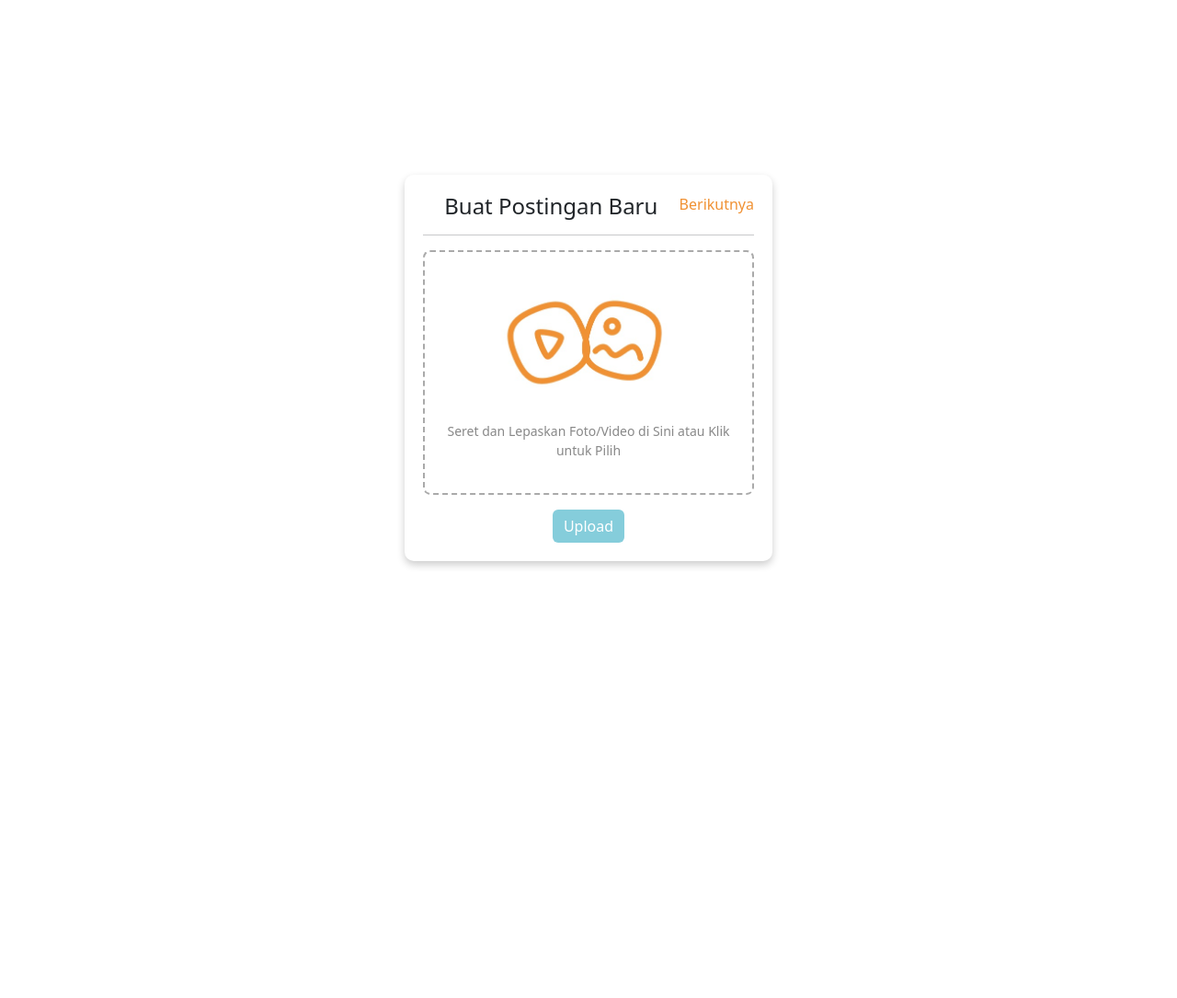
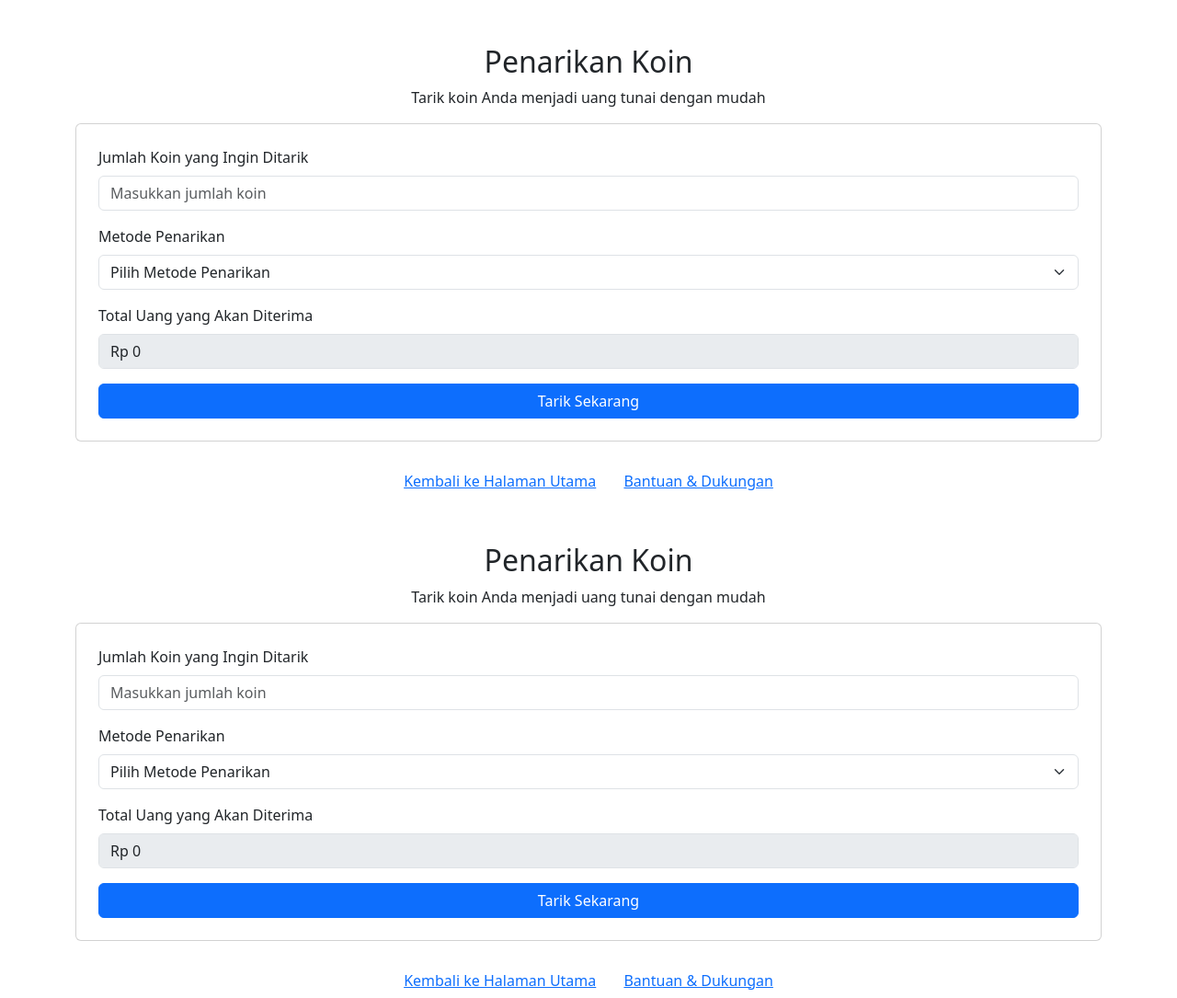
Before and after one commit to andrmda18/Tubes_Kelompok8_FOODIE, a PHP site: page /contoh/upload.php in a window 1280 px wide. Shown: the whole page at 92% size. Before the commit the page ends 617 px from the top, so only its background shows below. Run offline with PHP 8.4, Linux system fonts and the light colour scheme.

Commit message:
user: menambahkan halaman koin saya

```diff
--- a/contoh/upload.php
+++ b/contoh/upload.php
@@ -1,140 +1,102 @@
-<?php
-include "../dbconfig.php"; // Koneksi database
-
-if (isset($_POST['btnSimpan'])) {
-    $foto = $_FILES['foto'];
-
-    if (!empty($foto['name'])) {
-        $photoName = time() . '_' . $foto['name'];
-        move_uploaded_file($foto['tmp_name'], 'images/' . $photoName);
-    } else {
-        $photoName = "";
-    }
-
-    $sqlStatment = "INSERT INTO tambahresep (foto) VALUES ('$photoName')";
-    $query = mysqli_query($conn, $sqlStatment);
-    mysqli_close($conn);
-}
-?>
-
 <!DOCTYPE html>
-<html lang="en">
+<html lang="id">
 <head>
     <meta charset="UTF-8">
     <meta name="viewport" content="width=device-width, initial-scale=1.0">
-  <link href="https://cdn.jsdelivr.net/npm/bootstrap@5.3.0/dist/css/bootstrap.min.css" rel="stylesheet">
-  <link rel="stylesheet" href="uploadfoto.css">
-  <title>Upload Foto atau Video</title>
-  <style>
-    .upload-container {
-        position: fixed;
-        top: 50%;
-        left: 50%;
-        transform: translate(-50%, -50%);
-        background-color: white;
-        padding: 20px;
-        border-radius: 10px;
-        box-shadow: 0 4px 8px rgba(0, 0, 0, 0.2);
-        text-align: center;
-        width: 400px;
-    }
-
-    .upload-header h4 {
-        margin-bottom: 10px;
-    }
-
-    .drag-area {
-        border: 2px dashed #aaa;
-        padding: 20px;
-        border-radius: 8px;
-        cursor: pointer;
-    }
-
-    .drag-area:hover {
-        border-color: #85cddb;
-        background-color: #f5f5f5;
-    }
-
-    .drag-area img {
-        max-width: 100%;
-        display: block;
-        margin: 10px auto;
-    }
-
-    .drag-area p {
-        font-size: 14px;
-        color: #888;
-    }
-
-    .next-button {
-        float: right;
-        color: #f09133;
-        text-decoration: none;
-    }
-
-    .btn-primary {
-        background-color: #85cddb;
-        border: none;
-    }
-
-    .btn-primary:hover {
-        background-color: #007bff;
-    }
-  </style>
+    <title>Penarikan Koin</title>
+    <link href="https://cdn.jsdelivr.net/npm/bootstrap@5.3.0-alpha1/dist/css/bootstrap.min.css" rel="stylesheet">
 </head>
 <body>
-  <div class="upload-container">
-    <div class="upload-header">
-      <a href="#" class="next-button">Berikutnya</a>
-      <h4>Buat Postingan Baru</h4>
-      <hr>
+    <div class="container mt-5">
+        <h2 class="text-center">Penarikan Koin</h2>
+        <p class="text-center">Tarik koin Anda menjadi uang tunai dengan mudah</p>
+
+        <div class="card p-4">
+            <form>
+                <!-- Jumlah Koin -->
+                <div class="mb-3">
+                    <label for="jumlahKoinPenarikan" class="form-label">Jumlah Koin yang Ingin Ditarik</label>
+                    <input type="number" class="form-control" id="jumlahKoinPenarikan" placeholder="Masukkan jumlah koin" required>
                 </div>
-    <div class="upload-body">
-      <form action="upload_foto_video.php" method="POST" enctype="multipart/form-data">
-        <div class="drag-area" id="drag-area">
-          <img src="../images/upload.jpeg" alt="logo" width="70%" class="mb-3" id="preview">
-          <p>Seret dan Lepaskan Foto/Video di Sini atau Klik untuk Pilih</p>
-          <input type="file" id="foto" name="foto" accept="image/*,video/*" style="display: none;" required>
+
+                <!-- Metode Penarikan -->
+                <div class="mb-3">
+                    <label for="metodePenarikan" class="form-label">Metode Penarikan</label>
+                    <select class="form-select" id="metodePenarikan" required>
+                        <option selected>Pilih Metode Penarikan</option>
+                        <option value="bank">Transfer Bank</option>
+                        <option value="ewallet">eWallet (GoPay, OVO, dll.)</option>
+                    </select>
                 </div>
-        <button type="submit" class="btn btn-primary mt-3">Upload</button>
+
+                <!-- Total Uang yang Akan Diterima -->
+                <div class="mb-3">
+                    <label for="totalUang" class="form-label">Total Uang yang Akan Diterima</label>
+                    <input type="text" class="form-control" id="totalUang" disabled value="Rp 0">
+                </div>
+
+                <!-- Tombol -->
+                <button type="submit" class="btn btn-primary w-100">Tarik Sekarang</button>
             </form>
+        </div>
+
+        <div class="text-center mt-4">
+            <a href="#" class="btn btn-link">Kembali ke Halaman Utama</a>
+            <a href="#" class="btn btn-link">Bantuan & Dukungan</a>
         </div>
     </div>
 
-  <script>
-    const dragArea = document.getElementById('drag-area');
-    const fileInput = document.getElementById('foto');
-    const previewImage = document.getElementById('preview');
-
-    dragArea.addEventListener('click', () => fileInput.click());
-
-    fileInput.addEventListener('change', () => {
-      const file = fileInput.files[0];
-      showPreview(file);
-    });
-
-    dragArea.addEventListener('dragover', (e) => {
-      e.preventDefault();
-      dragArea.style.backgroundColor = '#f1f1f1';
-    });
-
-    dragArea.addEventListener('dragleave', () => {
-      dragArea.style.backgroundColor = 'white';
-    });
-
-    dragArea.addEventListener('drop', (e) => {
-      e.preventDefault();
-      const file = e.dataTransfer.files[0];
-      fileInput.files = e.dataTransfer.files;
-      showPreview(file);
-    });
-
-    function showPreview(file) {
-      const reader = new FileReader();
-      reader.onload = () => previewImage.src = reader.result;
-      reader.readAsDataURL(file);
-    }
-  </script>
-  <script src="https://cdn.jsdelivr.net/npm/bootstrap@5.3.0/dist/js/bootstrap.bundle.min.js"></script>
+    <script src="https://cdn.jsdelivr.net/npm/bootstrap@5.3.0-alpha1/dist/js/bootstrap.bundle.min.js"></script>
 </body>
 </html>
+<!DOCTYPE html>
+<html lang="id">
+<head>
+    <meta charset="UTF-8">
+    <meta name="viewport" content="width=device-width, initial-scale=1.0">
+    <title>Penarikan Koin</title>
+    <link href="https://cdn.jsdelivr.net/npm/bootstrap@5.3.0-alpha1/dist/css/bootstrap.min.css" rel="stylesheet">
+</head>
+<body>
+    <div class="container mt-5">
+        <h2 class="text-center">Penarikan Koin</h2>
+        <p class="text-center">Tarik koin Anda menjadi uang tunai dengan mudah</p>
+
+        <div class="card p-4">
+            <form>
+                <!-- Jumlah Koin -->
+                <div class="mb-3">
+                    <label for="jumlahKoinPenarikan" class="form-label">Jumlah Koin yang Ingin Ditarik</label>
+                    <input type="number" class="form-control" id="jumlahKoinPenarikan" placeholder="Masukkan jumlah koin" required>
+                </div>
+
+                <!-- Metode Penarikan -->
+                <div class="mb-3">
+                    <label for="metodePenarikan" class="form-label">Metode Penarikan</label>
+                    <select class="form-select" id="metodePenarikan" required>
+                        <option selected>Pilih Metode Penarikan</option>
+                        <option value="bank">Transfer Bank</option>
+                        <option value="ewallet">eWallet (GoPay, OVO, dll.)</option>
+                    </select>
+                </div>
+
+                <!-- Total Uang yang Akan Diterima -->
+                <div class="mb-3">
+                    <label for="totalUang" class="form-label">Total Uang yang Akan Diterima</label>
+                    <input type="text" class="form-control" id="totalUang" disabled value="Rp 0">
+                </div>
+
+                <!-- Tombol -->
+                <button type="submit" class="btn btn-primary w-100">Tarik Sekarang</button>
+            </form>
+        </div>
+
+        <div class="text-center mt-4">
+            <a href="#" class="btn btn-link">Kembali ke Halaman Utama</a>
+            <a href="#" class="btn btn-link">Bantuan & Dukungan</a>
+        </div>
+    </div>
+
+    <script src="https://cdn.jsdelivr.net/npm/bootstrap@5.3.0-alpha1/dist/js/bootstrap.bundle.min.js"></script>
+</body>
+</html>
--- a/user/home.php
+++ b/user/home.php
@@ -97,7 +97,7 @@ $sql = mysqli_query($conn, $sqlQuery);
             <div
               class="container-fluid d-flex align-items-center justify-content-center mb-3"
             >
-              <a href="koin.php" class="position-relative">
+              <a href="indexkoin.php" class="position-relative">
                 <img src="../images/Koin.png" alt="" width="45px" class="me-2" />
                 <!-- Angka koin di bawah ikon -->
                 <span class="position-absolute bottom-0 start-50 translate-middle-x" style="font-size: 12px;">
```
Also changed, not shown: contoh/php.php (deleted, +0 -153 lines), contoh/test_session.php (+39 -117 lines), user/indexkoin.php (added, +134 -0 lines). Lines whose indentation alone changed are shown as unchanged.
